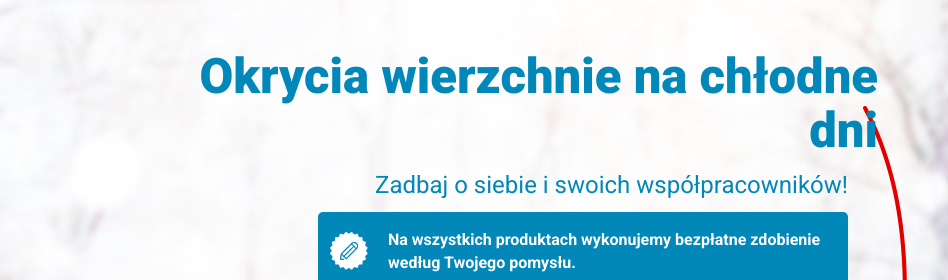
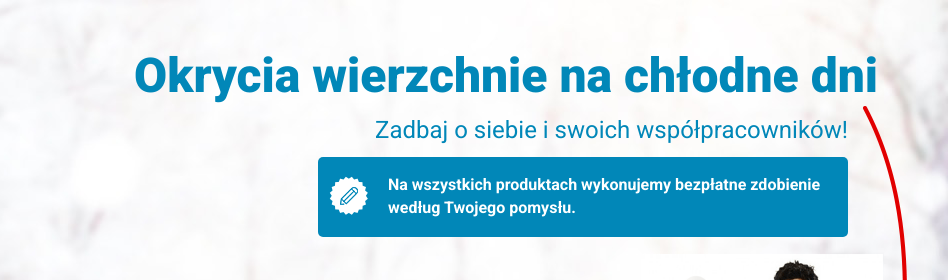
Before and after one commit to KubaBorowiec/lynka, a plain HTML site: page lp-odziezowy/index.html in a window 1280 px wide. Shown: the top 280 px of the page, 332-1280 px from the left. Drawn offline with nearby package versions, Linux system fonts and the light colour scheme.

Commit message:
poprawka w CSS

```diff
--- a/lp-odziezowy/scss/respons.scss
+++ b/lp-odziezowy/scss/respons.scss
@@ -100,7 +100,7 @@
             max-height:300px;
         }
         h2,h3{
-            font-size:49px;
+            font-size:48px;
         }
         .info{
             max-width: 530px;
```
Also changed, not shown: lp-odziezowy/css/lynka.css, lp-odziezowy/css/respons.css.
